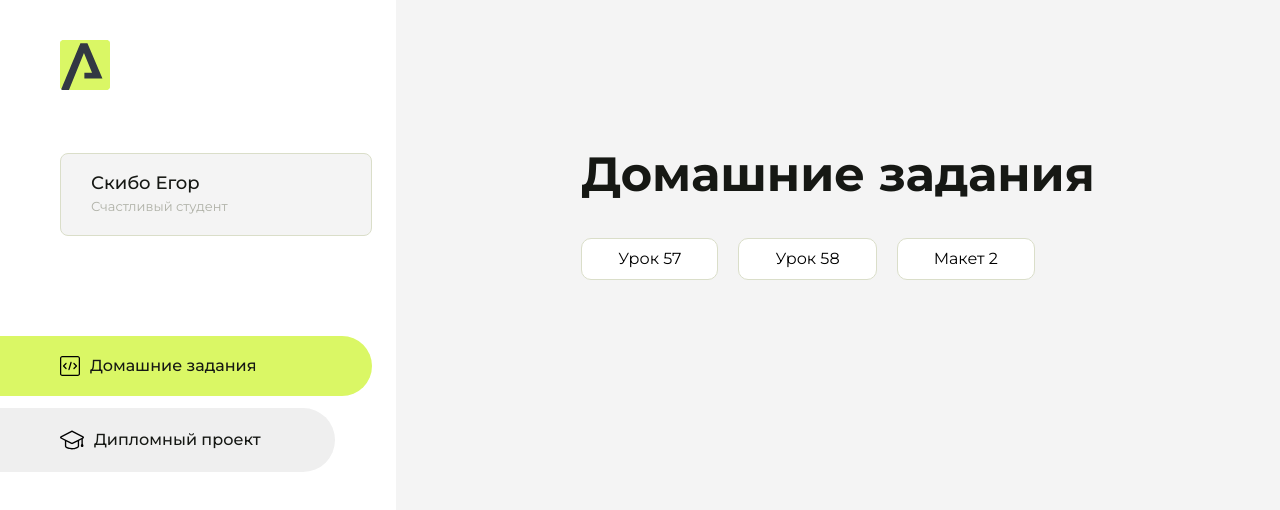
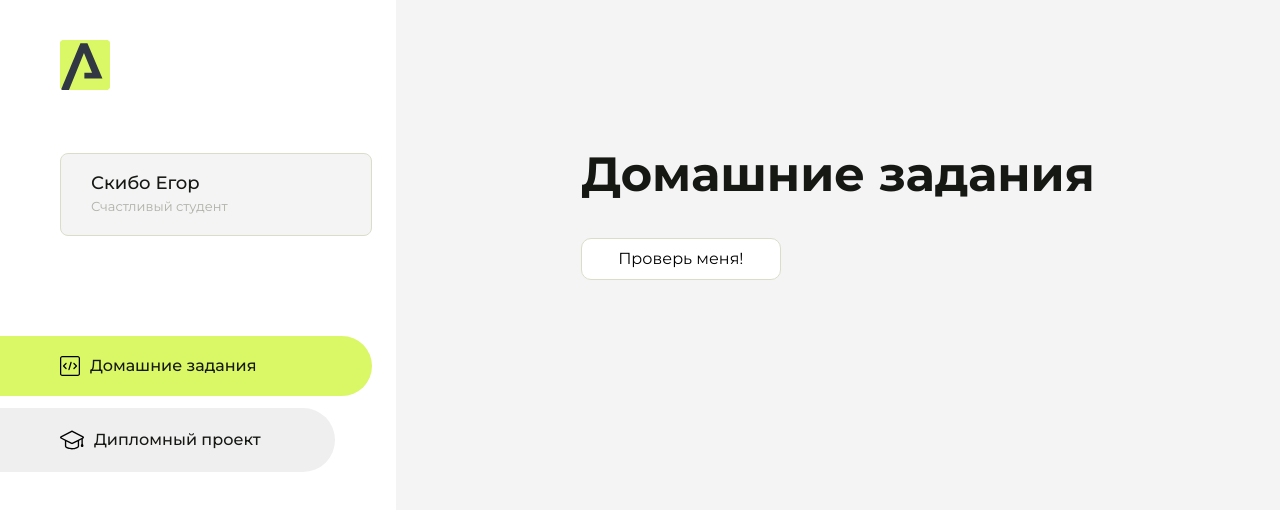
Before and after one commit to p1xx3/homework, a plain HTML site: page index.html in a window 1280 px wide. Drawn offline with Linux system fonts and the light colour scheme.

Commit message:
Update index.html

```diff
--- a/index.html
+++ b/index.html
@@ -209,7 +209,7 @@
 <!--                     <li class="content__list-item">
                         <a href="css-56/index.html">Урок 56</a>
                     </li> -->
-                    <li class="content__list-item">
+<!--                     <li class="content__list-item">
                         <a href="homework-57/index.html">Урок 57</a>
                     </li>
                     <li class="content__list-item">
@@ -217,6 +217,9 @@
                     </li>
                     <li class="content__list-item">
                         <a href="maket--2/index.html">Макет 2</a>
+                    </li> -->
+                    <li class="content__list-item">
+                        <a href="js-89/index.html">Проверь меня!</a>
                     </li>
                 </ul>
             </div>
```
